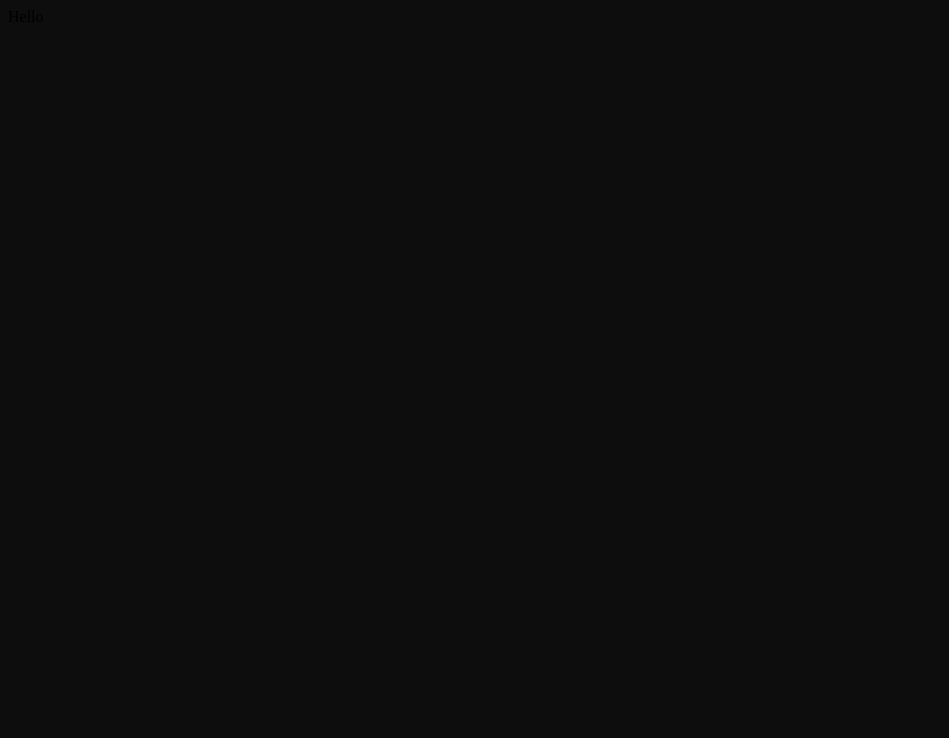
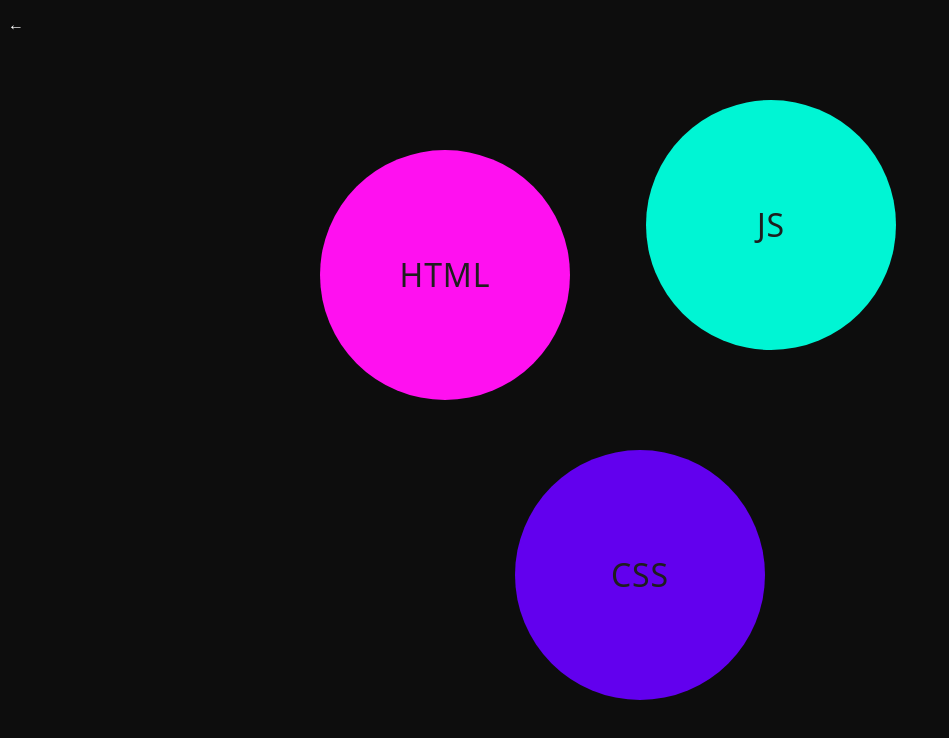
Before and after one commit to RedSquid2212/diploma-frontend, a React (Vite) app in the folder transparent-world/: page /courses in a window 1280 px wide. Shown: the top 738 px of the page, without its empty margins (0-949 px from the left). Built offline with nearby package versions, Linux system fonts and the light colour scheme; a web font is replaced by a local one.

Commit message:
Добавила страницу с курсами

```diff
--- a/transparent-world/src/components/CircleButton/CircleButton.tsx
+++ b/transparent-world/src/components/CircleButton/CircleButton.tsx
@@ -1,6 +1,6 @@
-import { FC, memo } from "react";
+import { FC, memo } from 'react';
 import './CircleButton.scss';
-import { Button } from "@mui/material";
+import { Button } from '@mui/material';
 
 type Position = {
     readonly top?: string;
--- a/transparent-world/src/globals/colors.scss
+++ b/transparent-world/src/globals/colors.scss
@@ -1,2 +1,4 @@
 $background-primary: #0D0D0D;
 $pink-neon-button: #FF10F0;
+$turquoise-neon-button: #00F5D4;
+$blue-neon-button: #6200EE;
--- a/transparent-world/src/main.tsx
+++ b/transparent-world/src/main.tsx
@@ -3,6 +3,7 @@ import { createRoot } from 'react-dom/client';
 import './index.css';
 import { createBrowserRouter, RouterProvider } from 'react-router-dom';
 import { StartPage } from './pages/StartPage/StartPage.tsx';
+import { CoursesPage } from './pages/CoursesPage/CoursesPage.tsx';
 
 const router = createBrowserRouter([
   {
@@ -11,7 +12,7 @@ const router = createBrowserRouter([
   },
   {
     path: '/courses',
-    element: <div>Hello</div>,
+    element: <CoursesPage />,
   }
 ]);
 
--- /dev/null
+++ b/transparent-world/src/pages/CoursesPage/CoursesPage.tsx
@@ -0,0 +1,45 @@
+import { FC, memo } from 'react';
+import { CircleButton } from '../../components/CircleButton/CircleButton';
+
+const CoursesPageComponent: FC = () => {
+    return (
+        <div>
+            <p style={{color: 'white'}}>&#8592;</p>
+            <CircleButton
+                text='HTML'
+                width={250}
+                height={250}
+                position={{
+                    top: '150px',
+                    left: '25%',
+                }}
+                animated={false}
+                backgroundColor='#FF10F0'
+            />
+            <CircleButton
+                text='JS'
+                width={250}
+                height={250}
+                position={{
+                    top: '100px',
+                    right: '30%',
+                }}
+                animated={false}
+                backgroundColor='#00F5D4'
+            />
+            <CircleButton
+                text='CSS'
+                width={250}
+                height={250}
+                position={{
+                    bottom: '100px',
+                    left: 'calc(50% - 125px)',
+                }}
+                animated={false}
+                backgroundColor='#6200EE'
+            />
+        </div>
+    )
+};
+
+export const CoursesPage = memo(CoursesPageComponent);
--- a/transparent-world/src/pages/StartPage/StartPage.scss
+++ b/transparent-world/src/pages/StartPage/StartPage.scss
@@ -4,7 +4,7 @@
 }
 
 .heading {
-    color: #FFFFFF;
+    color: #E0E0E0;
     text-transform: lowercase;
     font-family: "Underdog", system-ui;
     font-size: 64px;
```
